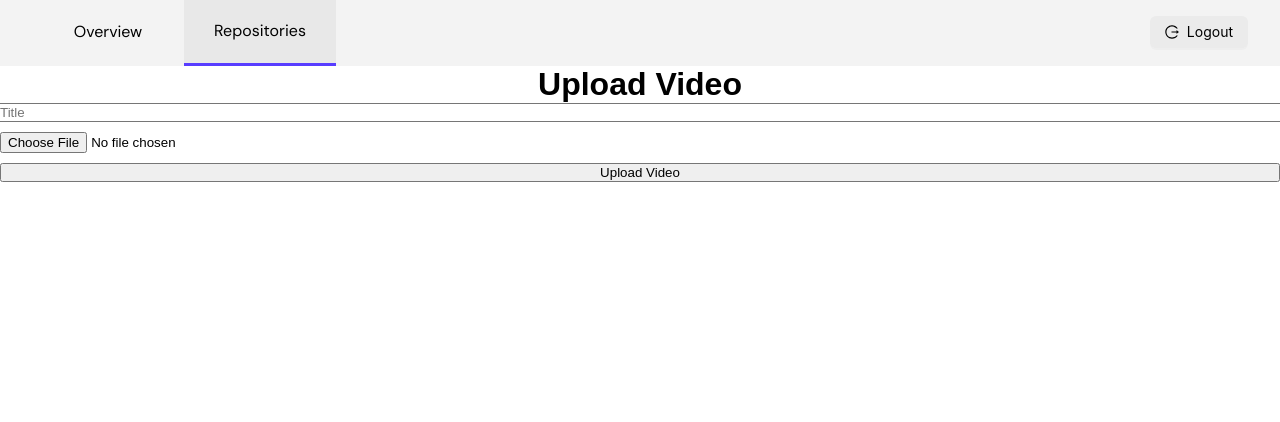
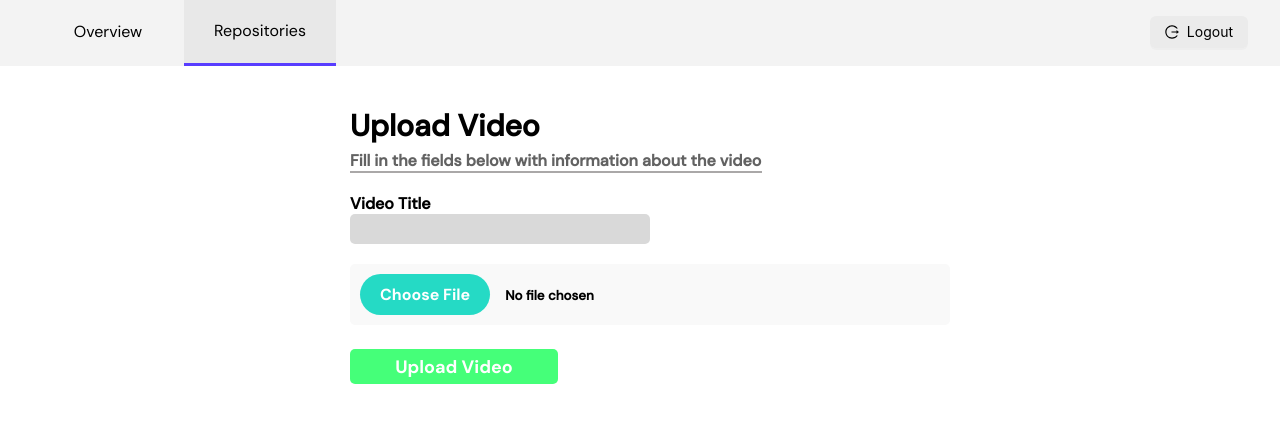
Before and after one commit to CauBitten/SaraVideo, a React (Vite) app in the folder frontend/: page /repositorios/1/upload in a window 1280 px wide. Shown: the top 422 px of the page. Built offline with nearby package versions, Linux system fonts and the light colour scheme.

Commit message:
fix: estilização da pagina de upload

```diff
--- a/frontend/src/components/upload/Upload.jsx
+++ b/frontend/src/components/upload/Upload.jsx
@@ -1,6 +1,6 @@
-import VideoUploadForm from './VideoUploadForm';
-import { useParams } from 'react-router-dom';
-import NavBar from '../NavBar';
+import VideoUploadForm from "./VideoUploadForm";
+import { useParams } from "react-router-dom";
+import NavBar from "../NavBar";
 
 function Upload() {
   const { id } = useParams();
--- a/frontend/src/components/upload/VideoUploadForm.jsx
+++ b/frontend/src/components/upload/VideoUploadForm.jsx
@@ -20,52 +20,55 @@ function VideoUploadForm({ route, onUploadSuccess }) {
     setLoading(true);
 
     if (!videoFile || !title) {
-            alert('Please fill all the fields and select a video file');
+      alert("Please fill all the fields and select a video file");
       setLoading(false);
       return;
     }
 
     const formData = new FormData();
-        formData.append('titulo', title);
-        formData.append('arquivo', videoFile);
+    formData.append("titulo", title);
+    formData.append("arquivo", videoFile);
 
     try {
       await api.post(route, formData, {
         headers: {
-                    'Content-Type': 'multipart/form-data',
+          "Content-Type": "multipart/form-data",
         },
       });
-            alert('Video uploaded successfully!');
+      alert("Video uploaded successfully!");
       if (onUploadSuccess) onUploadSuccess();
       navigate(`/repositorios/${repositoryId}/`); // Navega de volta à página principal do repositório
     } catch (error) {
-            alert('Failed to upload video.');
-            console.error('There was an error uploading the video:', error);
+      alert("Failed to upload video.");
+      console.error("There was an error uploading the video:", error);
     } finally {
       setLoading(false);
     }
   };
 
   return (
+    <div id="form-page">
       <form onSubmit={handleSubmit} className="form-container-u">
         <h1>Upload Video</h1>
+        <h4>Fill in the fields below with information about the video</h4>
+        <label>Video Title</label>
         <input
           className="form-input-u"
           type="text"
           value={title}
           onChange={(e) => setTitle(e.target.value)}
-                placeholder="Title"
         />
         <input
-                className="form-input-u"
+          className="form-input-u-video"
           type="file"
           accept="video/*"
           onChange={handleFileChange}
         />
         <button className="form-button-u" type="submit" disabled={loading}>
-                {loading ? 'Uploading...' : 'Upload Video'}
+          {loading ? "Uploading..." : "Upload Video"}
         </button>
       </form>
+    </div>
   );
 }
 
--- a/frontend/src/styles/Form.css
+++ b/frontend/src/styles/Form.css
@@ -375,18 +375,81 @@ html {
   display: none; /* Remove o footer padrão para customização */
 }
 
-.form-container-u {
+#form-page {
   display: flex;
-  flex-direction: column;
-  align-items: center;
   justify-content: center;
 }
 
+.form-container-u {
+  font-family: "DM Sans Medium", sans-serif;
+  width: 580px;
+}
+
+.form-container-u label {
+  font-size: 16px;
+  font-weight: 800;
+}
+
+.form-container-u h1 {
+  font-size: 30px;
+  margin-top: 40px;
+}
+
+.form-container-u h4 {
+  font-size: 16px;
+  color: #626262;
+  border-bottom: 2px solid #aaa8a8;
+  width: 412px;
+  margin-top: 5px;
+  margin-bottom: 20px;
+}
+
 .form-input-u {
+  width: 50%;
+  display: flex;
+  height: 30px;
+  border-radius: 5px;
+  outline: none;
+  background: #d9d9d9;
+  border: none;
+  padding-left: 10px;
+  margin-bottom: 20px;
+}
+
+.form-input-u-video {
   width: 100%;
-  margin-bottom: 10px;
+  padding: 10px;
+  border-radius: 5px;
+  background-color: #f9f9f9;
+  font-family: "DM Sans Medium", sans-serif;
+  font-weight: 700;
+}
+
+.form-input-u-video::-webkit-file-upload-button {
+  background-color: #25dac5;
+  color: white;
+  padding: 10px 20px;
+  margin-right: 15px;
+  border: none;
+  border-radius: 25px;
+  cursor: pointer;
+  font-size: 16px;
+  font-family: "DM Sans Bold", sans-serif;
+}
+
+.form-input-u-video::-webkit-file-upload-button:hover {
+  background-color: #1fa595;
 }
 
 .form-button-u {
-  width: 100%;
+  color: white;
+  font-size: 1.125rem;
+  font-family: "DM Sans Bold", sans-serif;
+  margin-top: 24px;
+  width: 13rem;
+  height: 2.1875rem;
+  background-color: #45ff79;
+  border-radius: 5px;
+  border: none;
+  cursor: pointer;
 }
```
Also changed, not shown: frontend/src/App.jsx (+14 -14 lines). Lines whose indentation alone changed are shown as unchanged.
